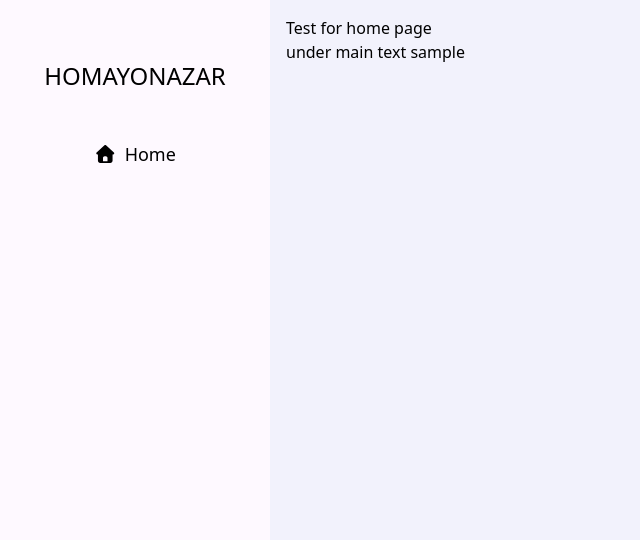
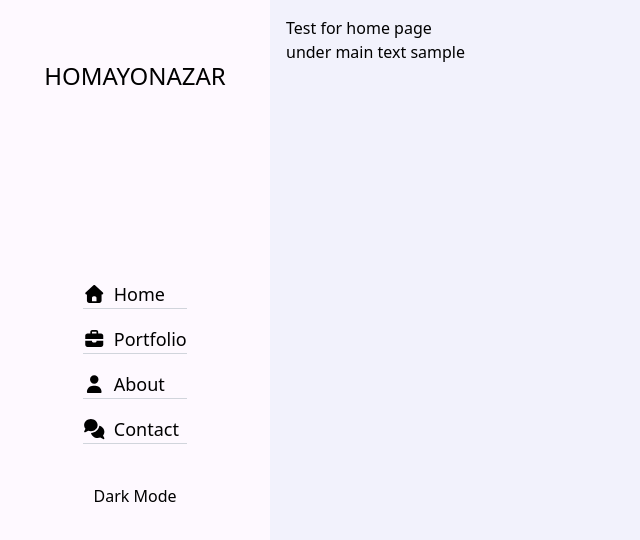
Before and after one commit to homayonazar/My-Website--New-Version-, a React (Vite) app: page / in a window 1280 px wide. Shown: the top 540 px of the page, without its empty margins (0-640 px from the left). Built offline with nearby package versions, Linux system fonts and the light colour scheme.

Commit message:
sideMEnu completed

```diff
--- a/src/components/SideMenu.tsx
+++ b/src/components/SideMenu.tsx
@@ -1,21 +1,53 @@
 import { FontAwesomeIcon } from '@fortawesome/react-fontawesome'
-import { faHouse } from '@fortawesome/free-solid-svg-icons'
+import { faBriefcase, faComments, faHouse, faUser } from '@fortawesome/free-solid-svg-icons'
+import { useEffect, useState } from 'react';
 
 function SideMenu() {
+
+    const [darkMode, setDarkMode] = useState(() => {
+        const saved = localStorage.getItem("theme");
+        return saved ? saved === "dark" : false;
+    });
+
+    useEffect(() => {
+        const root = document.documentElement;
+        if (darkMode) {
+            root.classList.add("dark");
+            localStorage.setItem("theme", "dark");
+        } else {
+            root.classList.remove("dark");
+            localStorage.setItem("theme", "light");
+        }
+    }, [darkMode]);
+
+
+
+
+
+
     return (
         <div>
             <div className="fixMenu fixed w-[270px] h-full flex flex-col items-center bg-[var(--bgside)]">
                 <h1 className="mt-15 text-2xl">HOMAYONAZAR</h1>
                 <br /><br />
-        <ul className="space-y-4 text-lg">
-          <li className="flex items-center gap-2">
+                <ul className="space-y-4 text-lg mt-35  " >
+                    <li className="flex items-center gap-2 border-b-1 border-gray-300 hover:underline cursor-pointer">
                         <FontAwesomeIcon icon={faHouse} /> Home
                     </li>
-          <li></li>
-          <li></li>
-          <li></li>
+                    <li className="flex items-center gap-2 border-b-1 border-gray-300 hover:underline cursor-pointer">
+                        <FontAwesomeIcon icon={faBriefcase} /> Portfolio
+                    </li>
+                    <li className="flex items-center gap-2 border-b-1 border-gray-300 hover:underline cursor-pointer">
+                        <FontAwesomeIcon icon={faUser} /> About
+                    </li>
+                    <li className="flex items-center gap-2 border-b-1 border-gray-300 hover:underline cursor-pointer">
+                        <FontAwesomeIcon icon={faComments} /> Contact
+                    </li>
 
                 </ul>
+                <button className='mt-10 cursor-pointer' onClick={() => setDarkMode(!darkMode)}>
+                    {darkMode ? "Light Mode" : "Dark Mode"}
+                </button>
             </div>
         </div>
     )
--- a/src/pages/Home.tsx
+++ b/src/pages/Home.tsx
@@ -1,23 +1,6 @@
-import { useEffect, useState } from "react";
 import SideMenu from "../components/SideMenu";
 
 export default function Home() {
-
-    const [darkMode, setDarkMode] = useState(() => {
-        const saved = localStorage.getItem("theme");
-        return saved ? saved === "dark" : false;
-    });
-
-    useEffect(() => {
-        const root = document.documentElement;
-        if (darkMode) {
-            root.classList.add("dark");
-            localStorage.setItem("theme", "dark");
-        } else {
-            root.classList.remove("dark");
-            localStorage.setItem("theme", "light");
-        }
-    }, [darkMode]);
 
 
 
```
Lines whose indentation alone changed are shown as unchanged.
